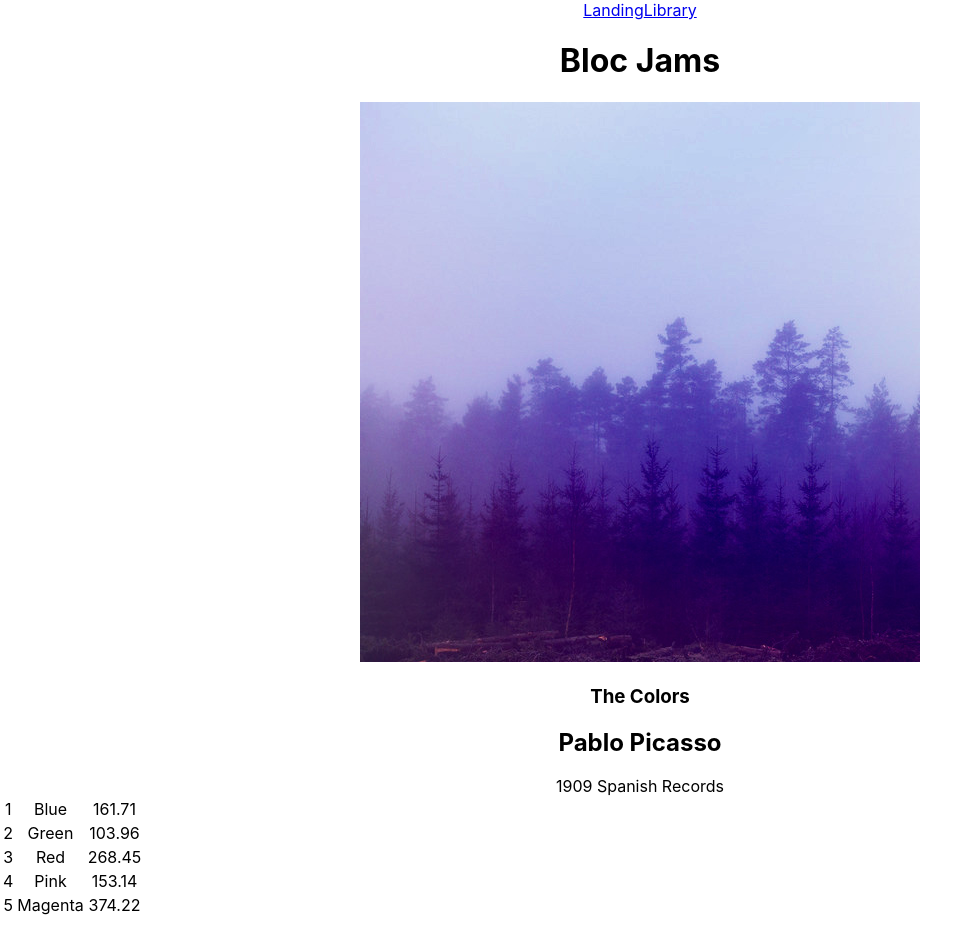
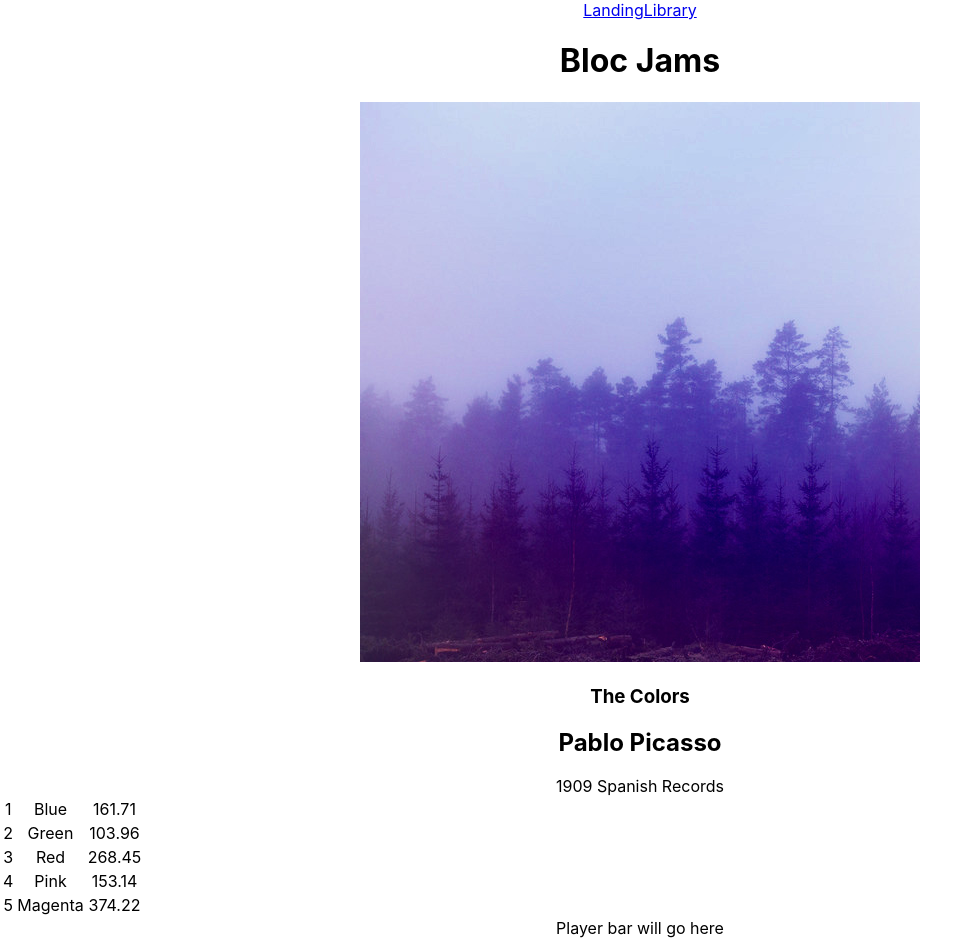
Before and after one commit to keolasin/bloc-jams-react, a React (Create React App) app: page /album/the-colors in a window 1280 px wide. Shown: the whole page, without its empty margins (0-979 px from the left). Built offline with nearby package versions, Linux system fonts and the light colour scheme.

Commit message:
render PlayerBar in Album

```diff
--- a/src/components/Album.js
+++ b/src/components/Album.js
@@ -1,5 +1,6 @@
 import React, { Component } from 'react';
 import albumData from './../data/albums.js';
+import PlayerBar from './PlayerBar.js';
 
 class Album extends Component {
   constructor(props){
@@ -84,6 +85,7 @@ class Album extends Component {
             <div id='release-info'>{this.state.album.releaseInfo}</div>
           </div>
         </section>
+
         <table id='song-list'>
           <colgroup>
             <col id='song-number-column' />
@@ -103,6 +105,8 @@ class Album extends Component {
             </tr>)}
           </tbody>
         </table>
+
+        <PlayerBar />
       </section>
     );
   }
```
